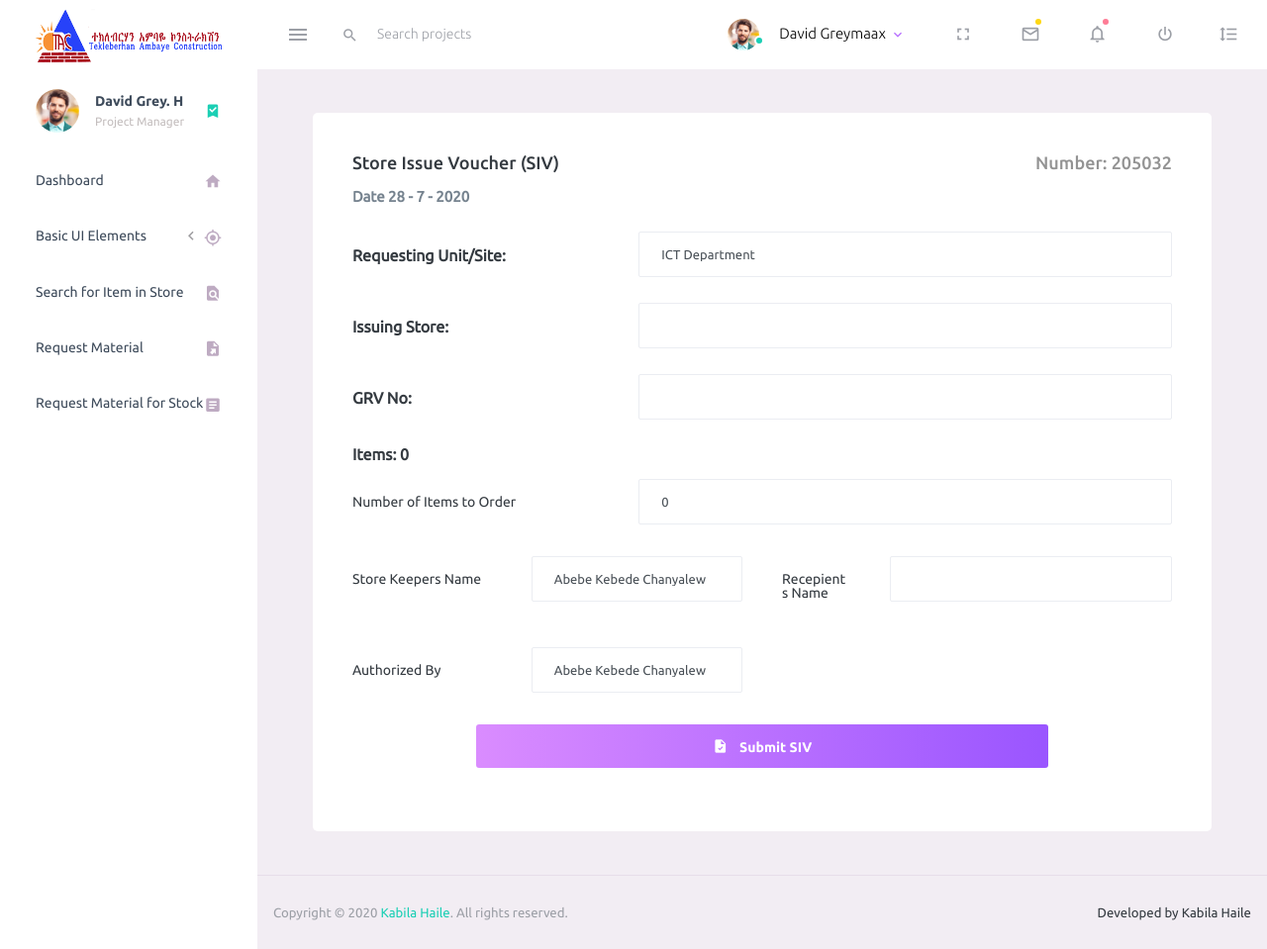
After one commit to kabJhai/Store-Management-System, a PHP site: page /siv.php in a window 1280 px wide. The commit adds this page. Shown: the whole page at 99% size. Run offline with PHP 8.4, Linux system fonts and the light colour scheme.

Commit message:
Store issue Voucher

```diff
--- /dev/null
+++ b/siv.php
@@ -0,0 +1,141 @@
+<?php
+include "includes/head.php";
+
+include "includes/navbar.php";
+include "includes/sidebar.php";
+?>
+  <div class="main-panel">
+          <div class="content-wrapper">
+
+          <div class="col-12">
+                <div class="card">
+                  <div class="card-body">
+                    <form class="form-sample" method="POST" action="includes/routes">
+                    <h4 class="card-title">Store Issue Voucher (SIV)
+                      <span class="record_number">Number: 205032<input style="display:none" name="serial_number" type="text" value="205032"></span>
+                    </h4>
+
+                      <p class="card-description">
+                        <strong>Date <span id="date"></span></strong><br/>
+                        <div class="row">
+                              <div class="col-md-12">
+                                <div class="form-group row">
+                                  <strong class="col-sm-4 col-form-label">Requesting Unit/Site:</strong>
+                                  <div class="col-sm-8">
+                                  <input class="form-control issuing" name="DID" type="text" value="ICT Department">                                  </div>
+                                </div>
+                              </div>
+                        </div>
+                        <div class="row">
+                              <div class="col-md-12">
+                                <div class="form-group row">
+                                  <strong class="col-sm-4 col-form-label">Issuing Store:</strong>
+                                  <div class="col-sm-8">
+                                  <input name="issuing_store" type="text" class="form-control issuing">                                  </div>
+                                </div>
+                              </div>
+                        </div>
+                        <div class="row">
+                              <div class="col-md-12">
+                                <div class="form-group row">
+                                  <strong class="col-sm-4 col-form-label">GRV No:</strong>
+                                  <div class="col-sm-8">
+                                  <input name="grv_number" type="number" class="form-control">                                  </div>
+                                </div>
+                              </div>
+                        </div>
+                        <strong>Items: <span id="item_count">0</span></strong>
+                      <script>
+                        var d = new Date();
+                        document.getElementById('date').innerHTML = d.getDate()+" - "+(d.getUTCMonth()+1)+" - "+d.getFullYear();
+                      </script>
+                        </p>
+                      <div id="form-items-count">
+                        <div class="row">
+                              <div class="col-md-12">
+                                <div class="form-group row">
+                                  <label class="col-sm-4 col-form-label">Number of Items to Order</label>
+                                  <div class="col-sm-8">
+                                    <input type="number" min="0" value=0 id="items-needed" oninput="add()" class="form-control" />
+                                  </div>
+                                </div>
+                              </div>
+                        </div>
+                      </div>
+                      <div id='form-array-container'>
+                      </div>
+
+                      <div class="row">
+                        <div class="col-md-6">
+                          <div class="form-group row">
+                            <label class="col-sm-5 col-form-label">Store Keepers Name</label>
+                            <div class="col-sm-7">
+                            <input type="text" name="store_keeper"  value="Abebe Kebede Chanyalew" class="form-control"/>
+                            </div>
+                          </div>
+                        </div>
+
+                        <div class="col-md-6">
+                          <div class="form-group row">
+                            <label class="col-sm-3 col-form-label">Recepients Name</label>
+                            <div class="col-sm-9">
+                            <input type="text" name="recepient_name" id="items-needed" class="form-control"/>
+                            </div>
+                          </div>
+                        </div>
+                      </div>
+
+                      <div class="row">
+                        <div class="col-md-6">
+                          <div class="form-group row">
+                            <label class="col-sm-5 col-form-label">Authorized By</label>
+                            <div class="col-sm-7">
+                            <input type="text" name="authorized_by"  value="Abebe Kebede Chanyalew" class="form-control"/>
+                            </div>
+                          </div>
+                        </div>
+                      </div>
+                      <div class="row">
+                        <div class="col-md-12">
+                          <div class="form-group row">
+                            <div class="col-sm-2">
+                            </div>
+                            <button type="submit" name="siv" class="btn btn-gradient-primary btn-icon-text col-sm-8">
+                                <i class="mdi mdi-file-check btn-icon-prepend"></i> Submit SIV</button>
+                            <div class="col-sm-2">
+                            </div>
+                            </div>
+                        </div>
+                      </div>
+
+                    </form>
+                  </div>
+                </div>
+              </div>
+          </div>
+          <!-- content-wrapper ends -->
+          <!-- partial:../../partials/_footer.html -->
+          <?php
+          include "includes/footer.php"
+          ?>
+          <!-- partial -->
+        </div>
+        <!-- main-panel ends -->
+      </div>
+      <!-- page-body-wrapper ends -->
+    </div>
+    <!-- container-scroller -->
+    <!-- plugins:js -->
+    <script src="assets/vendors/js/vendor.bundle.base.js"></script>
+    <!-- endinject -->
+    <!-- Plugin js for this page -->
+    <!-- End plugin js for this page -->
+    <!-- inject:js -->
+    <script src="assets/js/off-canvas.js"></script>
+    <script src="assets/js/hoverable-collapse.js"></script>
+    <script src="assets/js/misc.js"></script>
+    <!-- endinject -->
+    <!-- Custom js for this page -->
+    <!-- End custom js for this page -->
+  </body>
+</html>
```
Also changed, not shown: includes/routes.php (+54 -0 lines).
